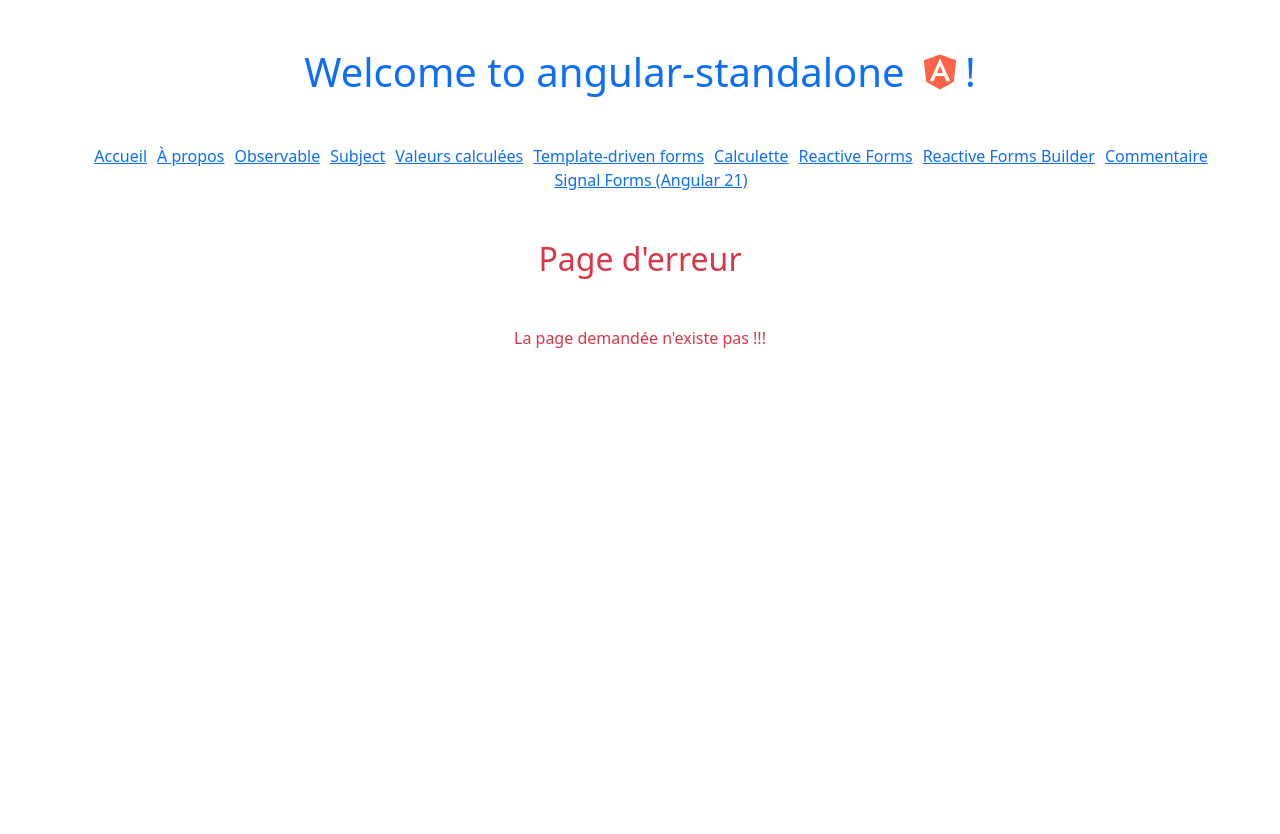
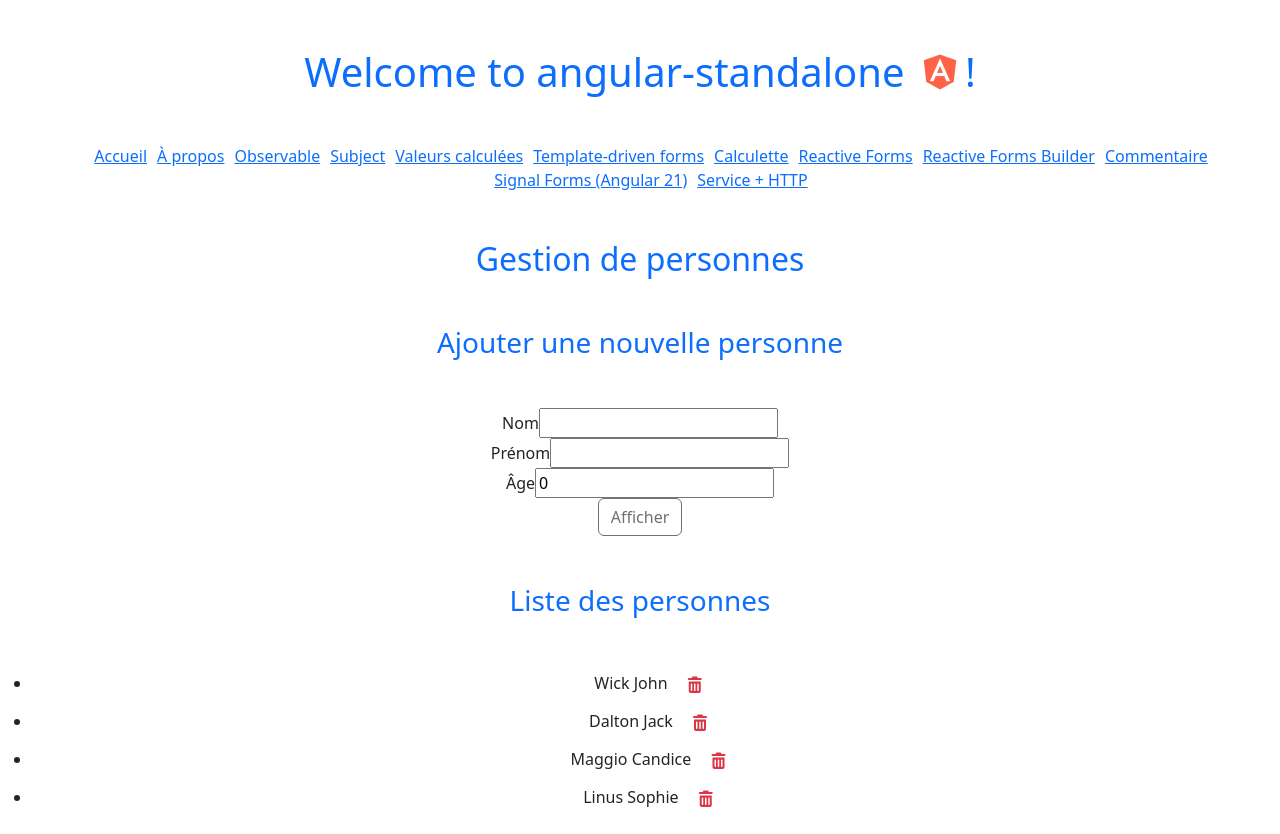
Before and after one commit to ArmandGuillot/angular-standalone, an Angular app: page /personne in a window 1280 px wide. Before the commit this address led to /not-found. Before the commit the page ends 800 px from the top, so only its background shows below. Built offline with nearby package versions, Linux system fonts and the light colour scheme.

Commit message:
Service without HTTP

```diff
--- a/src/app/app.routes.ts
+++ b/src/app/app.routes.ts
@@ -15,6 +15,7 @@ import { FormulaireReactifComponent } from './components/formulaire-reactif/form
 import { FormulaireBuilderComponent } from './components/formulaire-builder/formulaire-builder';
 import { CommentComponent } from './components/comment/comment';
 import { FormulaireSignalComponent } from './components/formulaire-signal/formulaire-signal';
+import { PersonneComponent } from './components/personne/personne';
 
 export const routes: Routes = [
     { path: '', component: HomeComponent },
@@ -33,6 +34,7 @@ export const routes: Routes = [
     { path: 'comment', component: CommentComponent },
     { path: 'calculette', component: CalculetteComponent },
     { path: 'signal-form', component: FormulaireSignalComponent },
+    { path: 'personne', component: PersonneComponent },
     //à placer en dernier
     // { path: '**', component: NotFoundComponent },
     { path: 'not-found', component: NotFoundComponent },
--- a/src/app/components/calcul/calcul.ts
+++ b/src/app/components/calcul/calcul.ts
@@ -1,5 +1,6 @@
 import { Component, OnInit } from '@angular/core';
 import { ActivatedRoute } from '@angular/router';
+import { combineLatest } from 'rxjs';
 
 @Component({
   selector: 'app-calcul',
@@ -22,22 +23,47 @@ export class CalculComponent implements OnInit {
   operateur: string | undefined = undefined
   constructor(private route: ActivatedRoute) { }
   ngOnInit(): void {
-    this.route.paramMap.subscribe(params => {
-      this.op = params.get('op') ?? ''
-      this.operateur = this.operators.get(this.op)
-      this.route.queryParamMap.subscribe(queries => {
+    combineLatest([this.route.paramMap, this.route.queryParamMap])
+      .subscribe(([params, queries]) => {
+        this.op = params.get('op') ?? ''
+        this.operateur = this.operators.get(this.op)
         this.value1 = Number(queries.get('value1'))
         this.value2 = Number(queries.get('value2'))
         if (isNaN(this.value1) || isNaN(this.value2)) {
           this.erreur = "Les deux paramètres doivent être de type numérique"
         } else if (!this.operators.has(this.op)) {
-          this.erreur = "Opérateur invalid"
+          this.erreur = "Opérateur invalide"
         } else {
-          this.resultat = eval(`${this.value1} ${this.operateur} ${this.value2}`)
+          this.resultat = calculer(this.value1, this.value2, this.operateur)
         }
       })
-    })
+
   }
+  // ngOnInit(): void {
+  //   this.route.paramMap.subscribe(params => {
+  //     this.op = params.get('op') ?? ''
+  //     this.operateur = this.operators.get(this.op)
+  //     this.route.queryParamMap.subscribe(queries => {
+  //       this.value1 = Number(queries.get('value1'))
+  //       this.value2 = Number(queries.get('value2'))
+  //       if (isNaN(this.value1) || isNaN(this.value2)) {
+  //         this.erreur = "Les deux paramètres doivent être de type numérique"
+  //       } else if (!this.operators.has(this.op)) {
+  //         this.erreur = "Opérateur invalide"
+  //       } else {
+  //         this.resultat = eval(`${this.value1} ${this.operateur} ${this.value2}`)
+  //       }
+  //     })
+  //   })
+  // }
 
 
 }
+function calculer(val1: number, val2: number, op: string = '+'): number {
+  switch (op) {
+    case '+': return val1 + val2;
+    case '-': return val1 - val2;
+    case '/': return val1 / val2;
+    default: return val1 * val2;
+  }
+}
--- a/src/app/components/formulaire-simple/formulaire-simple.ts
+++ b/src/app/components/formulaire-simple/formulaire-simple.ts
@@ -1,22 +1,25 @@
 import { Component } from '@angular/core';
 import { FormsModule, NgForm } from '@angular/forms';
 import { Personne } from '../../models/personne';
+import { CommonModule } from '@angular/common';
 
 @Component({
   selector: 'app-formulaire-simple',
-  imports: [FormsModule],
+  imports: [FormsModule, CommonModule],
   templateUrl: './formulaire-simple.html',
   styleUrl: './formulaire-simple.css',
 })
 export class FormulaireSimpleComponent {
-  personne: Personne = {}
+  personne: Personne = { nom: '', prenom: '', age: 0 }
   personnes: Personne[] = []
-
   afficher(form: NgForm) {
-    console.log(this.personne);
     this.personnes.push({ ...this.personne })
-    this.personne = {}
+    // this.personnes.push(form.value)
+    // console.log(this.personne);
+    // console.log(form.value);
     form.reset()
+    // afficher les personnes ajoutées dans une liste HTML
+    // en dessous du formulaire
   }
 }
 
--- a/src/app/components/menu/menu.html
+++ b/src/app/components/menu/menu.html
@@ -33,5 +33,8 @@
         <li routerLinkActive="active">
             <a routerLink="/signal-form">Signal Forms (Angular 21)</a>
         </li>
+        <li routerLinkActive="active">
+            <a routerLink="/personne">Service + HTTP</a>
+        </li>
     </ul>
 </nav>
--- /dev/null
+++ b/src/app/components/personne/personne.html
@@ -0,0 +1,47 @@
+<h2 class="text-primary my-5">Gestion de personnes</h2>
+<h3 class="text-primary my-5">Ajouter une nouvelle personne</h3>
+<form (ngSubmit)="ajouter()" #form="ngForm">
+    <div>
+        <label for="nom">Nom</label>
+        <input type="text" id="nom" [(ngModel)]="personne.nom" name="nom" #nom="ngModel" required>
+        @if (nom.invalid && nom.dirty) {
+        <span>
+            Ce champ est obligatoire
+        </span>
+        }
+
+    </div>
+    <div>
+        <label for="prenom">Prénom</label>
+        <input type="text" id="prenom" [(ngModel)]="personne.prenom" name="prenom" required #prenom="ngModel">
+        @if (prenom.invalid && prenom.dirty) {
+        <span>
+            Ce champ est obligatoire
+        </span>
+        }
+    </div>
+    <div>
+        <label for="age">Âge</label>
+        <input type="number" id="age" [(ngModel)]="personne.age" name="age" required max="120" #age="ngModel">
+        @if (age.invalid && age.dirty) {
+        <span>
+            Ce champ est obligatoire et doit contenir une valeur inférieure à 120
+        </span>
+        }
+    </div>
+    <button class="btn" [disabled]="form.invalid">
+        Afficher
+    </button>
+</form>
+<h3 class="text-primary my-5">Liste des personnes</h3>
+<ul>
+    @for (p of personnes; track $index) {
+    <li>
+        {{ p.nom }} {{ p.prenom }}
+        <button (click)="supprimer(p.id, $index)" class="btn">
+            <i class="fa-solid fa-trash-can text-danger"></i>
+        </button>
+
+    </li>
+    }
+</ul>
--- /dev/null
+++ b/src/app/components/personne/personne.ts
@@ -0,0 +1,30 @@
+import { Component, inject, OnInit } from '@angular/core';
+import { PersonneService } from '../../services/personne';
+import { Personne } from '../../models/personne';
+import { FormsModule } from '@angular/forms';
+
+@Component({
+  selector: 'app-personne',
+  imports: [FormsModule],
+  templateUrl: './personne.html',
+  styleUrl: './personne.css',
+})
+export class PersonneComponent implements OnInit {
+  personnes: Personne[] = []
+  personne: Personne = { nom: '', prenom: '', age: 0 }
+
+  // constructor(private ps: PersonneService) { }
+  ps = inject(PersonneService)
+  ngOnInit(): void {
+    this.personnes = this.ps.findAll()
+  }
+
+  ajouter() {
+    this.ps.save(this.personne)
+    this.personne = { nom: '', prenom: '', age: 0 }
+  }
+  supprimer(id: number | undefined, ind: number) {
+    this.ps.remove(ind)
+  }
+
+}
--- a/src/app/models/personne.ts
+++ b/src/app/models/personne.ts
@@ -1,4 +1,5 @@
 export interface Personne {
+    id?: number
     nom: string;
     prenom: string;
     age: number;
--- /dev/null
+++ b/src/app/services/personne.ts
@@ -0,0 +1,30 @@
+import { Injectable } from '@angular/core';
+import { Personne } from '../models/personne';
+
+@Injectable({
+  providedIn: 'root',
+})
+export class PersonneService {
+
+  private personnes: Personne[]
+
+  constructor() {
+    this.personnes = [
+      { id: 1, nom: "Wick", prenom: "John", age: 45 },
+      { id: 2, nom: "Dalton", prenom: "Jack", age: 55 },
+      { id: 3, nom: "Maggio", prenom: "Candice", age: 27 },
+      { id: 4, nom: "Linus", prenom: "Sophie", age: 67 },
+    ]
+  }
+
+  findAll() {
+    return this.personnes
+  }
+
+  save(p: Personne) {
+    this.personnes.push(p)
+  }
+  remove(ind: number) {
+    this.personnes.splice(ind, 1)
+  }
+}
```
Also changed, not shown: src/app/components/personne/personne.css (added), 1 other file (tests, documents, lock files or other folders).
